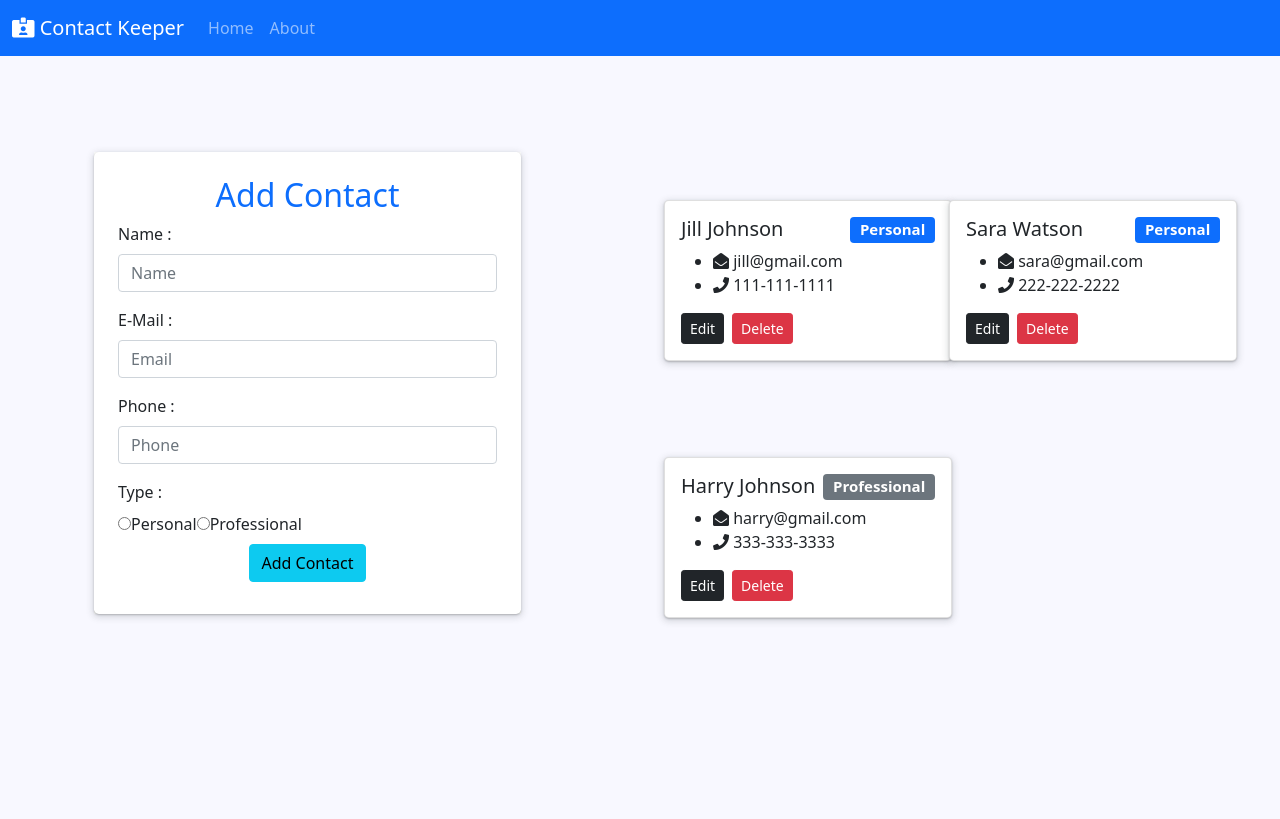
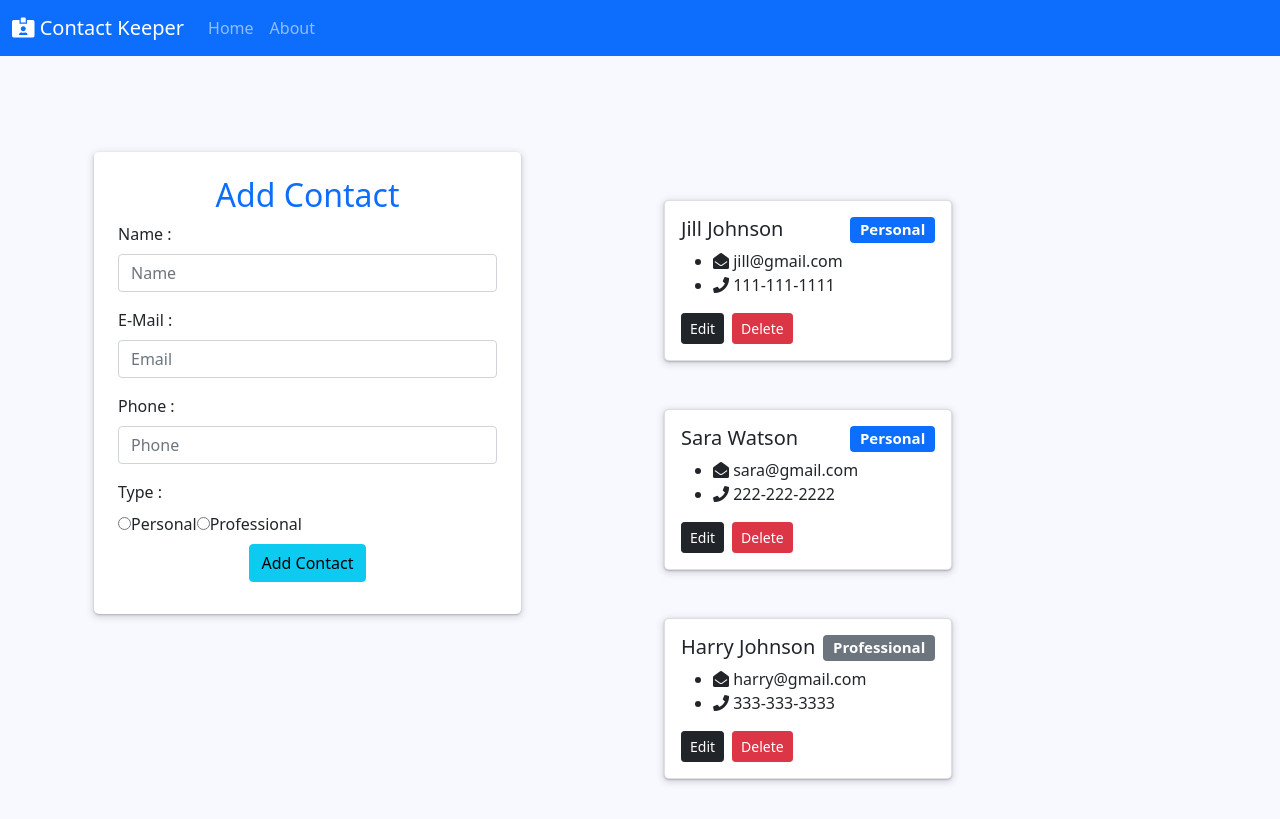
Before and after one commit to Linkinlog/contact-keeper, a React (Create React App) app in the folder client/: page / in a window 1280 px wide. Built offline with nearby package versions, Linux system fonts and the light colour scheme.

Commit message:
added react transitions

```diff
--- a/client/src/App.css
+++ b/client/src/App.css
@@ -16,3 +16,18 @@ body {
 .contact {
   background: white;
 }
+
+.item-enter {
+  opacity: 0;
+}
+.item-enter-active {
+  opacity: 1;
+  transition: opacity 1000ms ease-in;
+}
+.item-exit {
+  opacity: 1;
+}
+.item-exit-active {
+  opacity: 0;
+  transition: opacity 1000ms ease-in;
+}
--- a/client/src/components/contacts/Contacts.js
+++ b/client/src/components/contacts/Contacts.js
@@ -1,15 +1,20 @@
-import React, { useContext } from 'react';
+import React, { Fragment, useContext } from 'react';
 import contactCotext from '../../context/contact/contactContext';
 import { ContactItem } from './ContactItem';
-
+import { CSSTransition, TransitionGroup } from 'react-transition-group';
 export const Contacts = () => {
 	const contactContext = useContext(contactCotext);
+	const { contacts, filtered } = contactContext;
 
-	const { contacts } = contactContext;
+	if (contacts.length === 0) {
+		return <h4>Please add a contact</h4>;
+	}
 
 	return (
-		<div className="row g-5 row-cols-xl-2">
-			{contacts.map(contact => <ContactItem key={contact.id} contact={contact} />)}
-		</div>
+		<Fragment>
+			<TransitionGroup>
+				{filtered !== null ? filtered.map((contact) => <CSSTransition key={contact.id} timeout={500} classNames='item' ><ContactItem contact={contact} /></CSSTransition>) : contacts.map((contact) => <CSSTransition key={contact.id} timeout={500} classNames='item' ><ContactItem contact={contact} /></CSSTransition>)}
+			</TransitionGroup>
+		</Fragment>
 	);
 };
```
